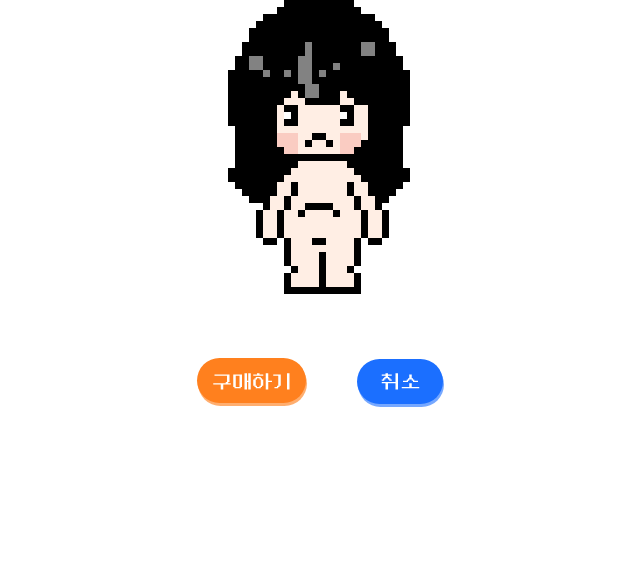
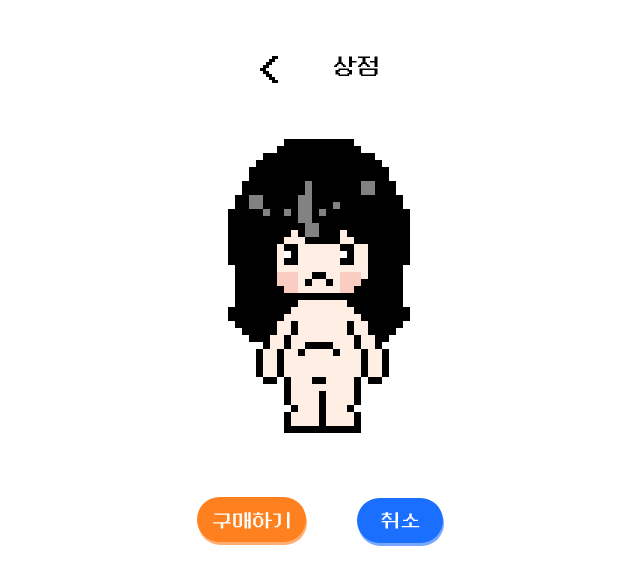
Before and after one commit to Caps-D/frontend, a React (Vite) app: page /shop in a window 1280 px wide. Shown: the top 584 px of the page, without its empty margins (321-961 px from the left). Built offline with nearby package versions, Linux system fonts and the light colour scheme.

Commit message:
first commit

```diff
--- a/src/shop/shop.tsx
+++ b/src/shop/shop.tsx
@@ -1,3 +1,5 @@
+import Arrow from '../assets/Arrow.svg?react'
+import 상점 from '../assets/Shop.svg?react'
 import Woman1 from '../assets/Woman1.svg?react'
 import PurchaseBtn from '../assets/PurchaseBtn.svg?react'
 import CancelBtn from '../assets/CancelBtn.svg?react'
@@ -6,7 +8,12 @@ import './shop.css'
 export default function Shop() {
     return (
         <div className="flex flex-col items-center justify-start w-full h-full">
+            <div className="flex flex-row mt-14 mb-14 gap-14">
+                <Arrow className=""></Arrow>
+                <상점></상점>
+            </div>
             <Woman1></Woman1>
+
             <div className="flex flex-row gap-12 mt-16">
                 <PurchaseBtn></PurchaseBtn>
                 <CancelBtn></CancelBtn>
```
Also changed, not shown: src/assets/Shop.svg (added).
